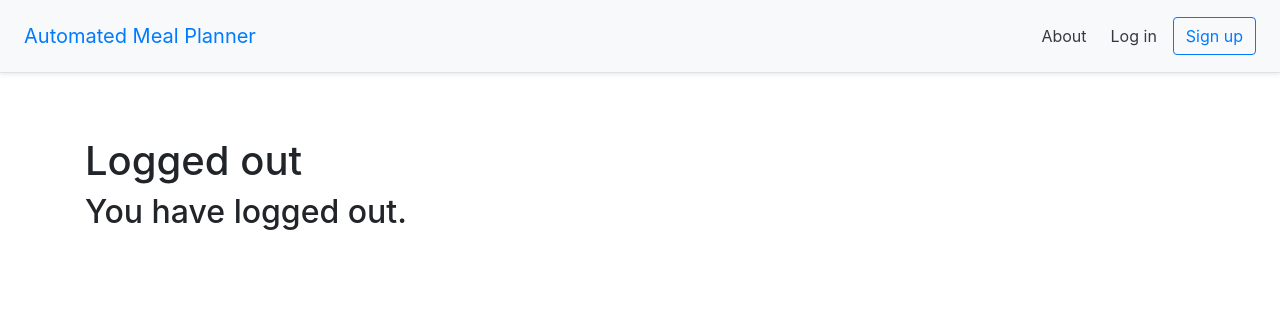
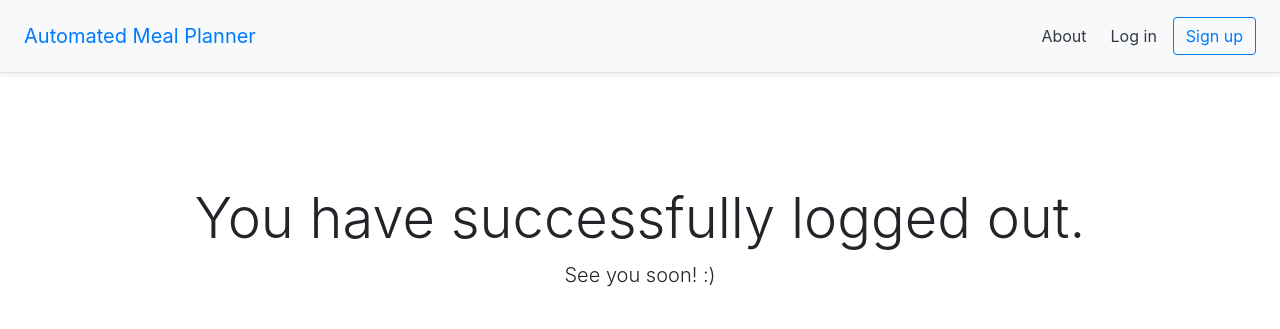
Before and after one commit to callistac/AutoMealPlanner, a Django app: page /home/logout/ in a window 1280 px wide. Shown: the top 329 px of the page. Run offline with Django 3.2, Linux system fonts and the light colour scheme; some libraries are stand-ins or nearby versions.

Commit message:
updated logout page

```diff
--- a/ui/user_signup/templates/user_signup/logout.html
+++ b/ui/user_signup/templates/user_signup/logout.html
@@ -4,8 +4,10 @@
 <br>
 <br>
 <div class="container">
-  <h1>Logged out</h1>
-  <h2>You have logged out.</h2>
+  <div class="pricing-header px-3 py-3 pt-md-5 pb-md-4 mx-auto text-center">
+    <h1 class="display-4">You have successfully logged out.</h1>
+    <p class="lead">See you soon! :)</p>
+  </div>
   <form method="post">
     {% csrf_token %}
     {{ form.as_p }}
```
